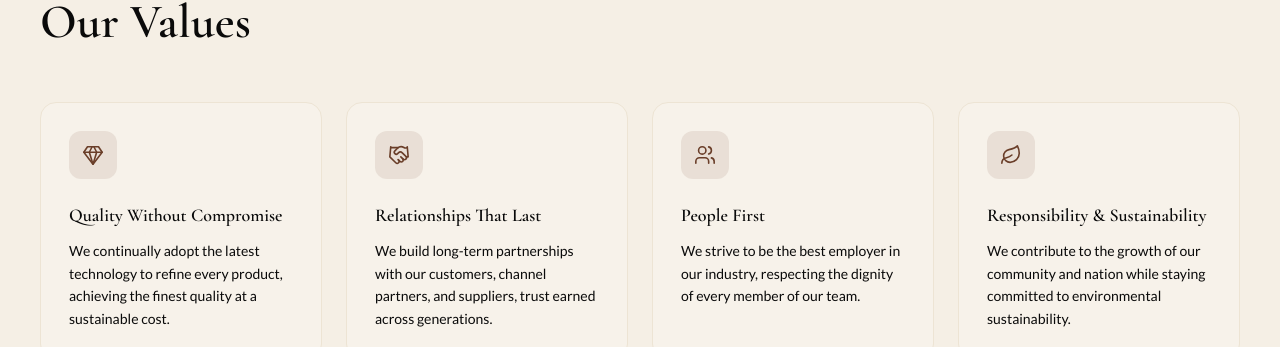
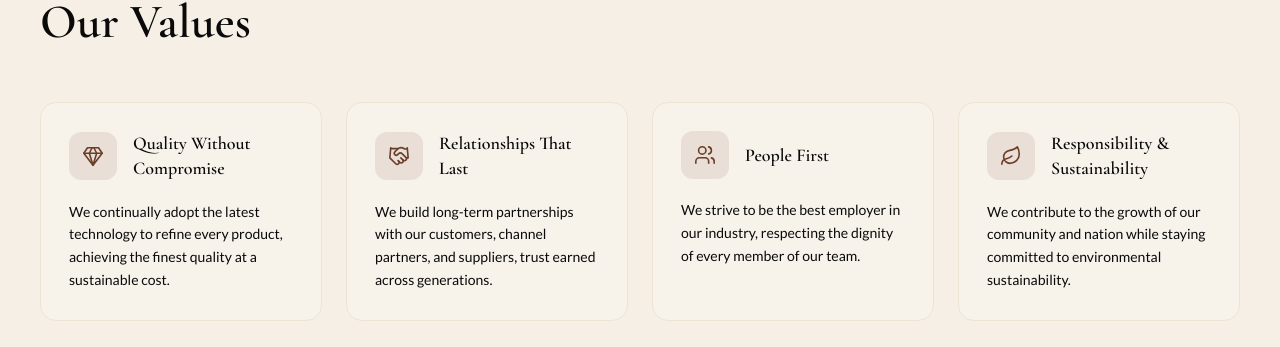
Before and after one commit to munishpatel/vima-doors, a React (Vite) app: page /about in a window 1280 px wide. Shown: the part 3276-3623 px from the top of the page. Built offline with nearby package versions, Linux system fonts and the light colour scheme.

Commit message:
Place Our Values card headings beside their icons

```diff
--- a/src/pages/about.tsx
+++ b/src/pages/about.tsx
@@ -443,12 +443,14 @@ export default function AboutPage() {
                   transition={{ duration: 0.5, ease: 'easeOut', delay: i * 0.08 }}
                   className="group relative rounded-2xl border border-border bg-muted/40 p-7 transition-colors hover:border-primary/40 hover:bg-muted"
                 >
-                  <span className="flex h-12 w-12 items-center justify-center rounded-xl bg-primary/10 text-primary mb-6 transition-transform duration-300 group-hover:scale-110">
-                    <Icon size={22} strokeWidth={1.75} />
-                  </span>
-                  <h3 className="font-heading text-lg text-foreground mb-3 leading-snug">
-                    {value.title}
-                  </h3>
+                  <div className="mb-5 flex items-center gap-4">
+                    <span className="flex h-12 w-12 shrink-0 items-center justify-center rounded-xl bg-primary/10 text-primary transition-transform duration-300 group-hover:scale-110">
+                      <Icon size={22} strokeWidth={1.75} />
+                    </span>
+                    <h3 className="font-heading text-lg text-foreground leading-snug">
+                      {value.title}
+                    </h3>
+                  </div>
                   <p className="text-sm text-muted-foreground leading-relaxed">
                     {value.body}
                   </p>
```
